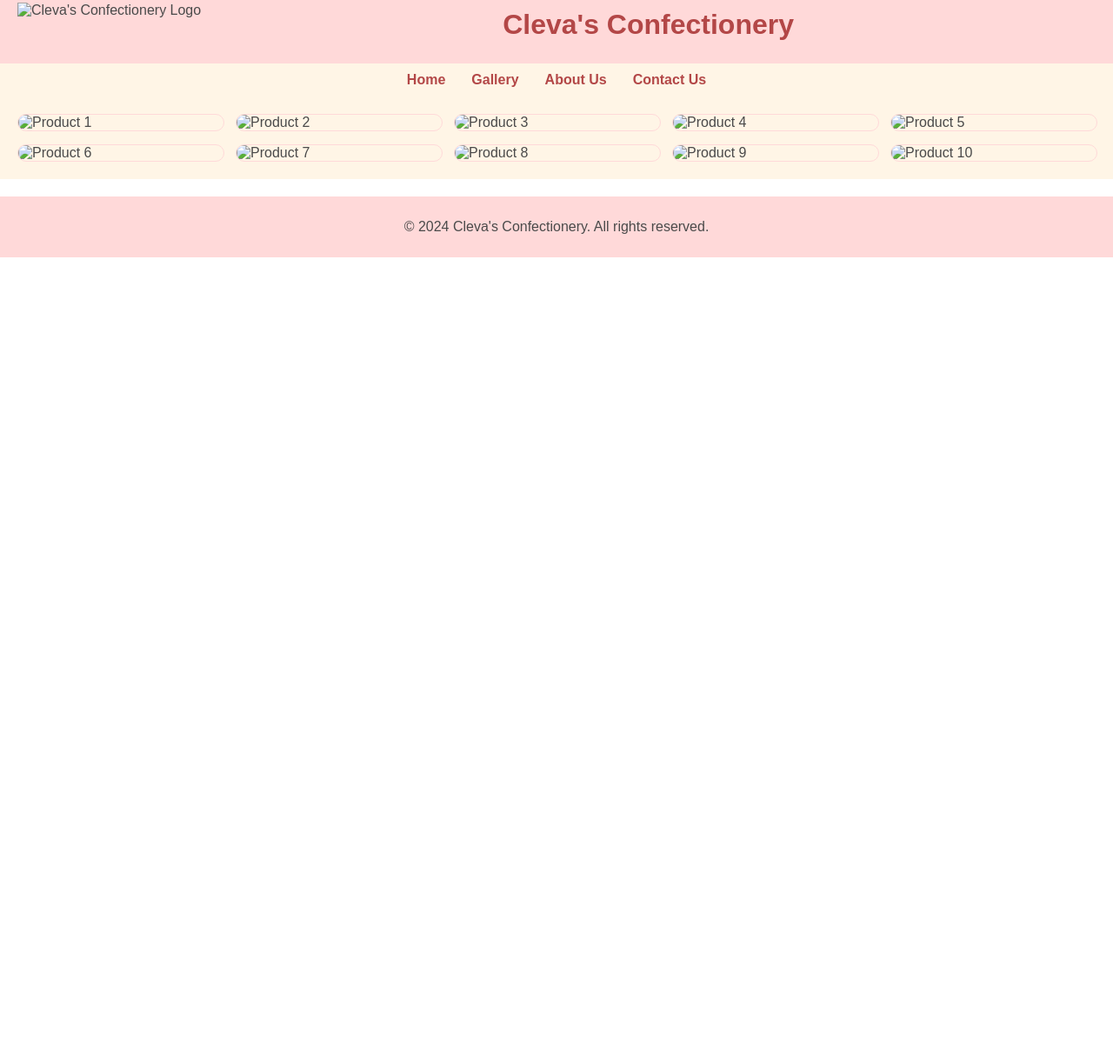
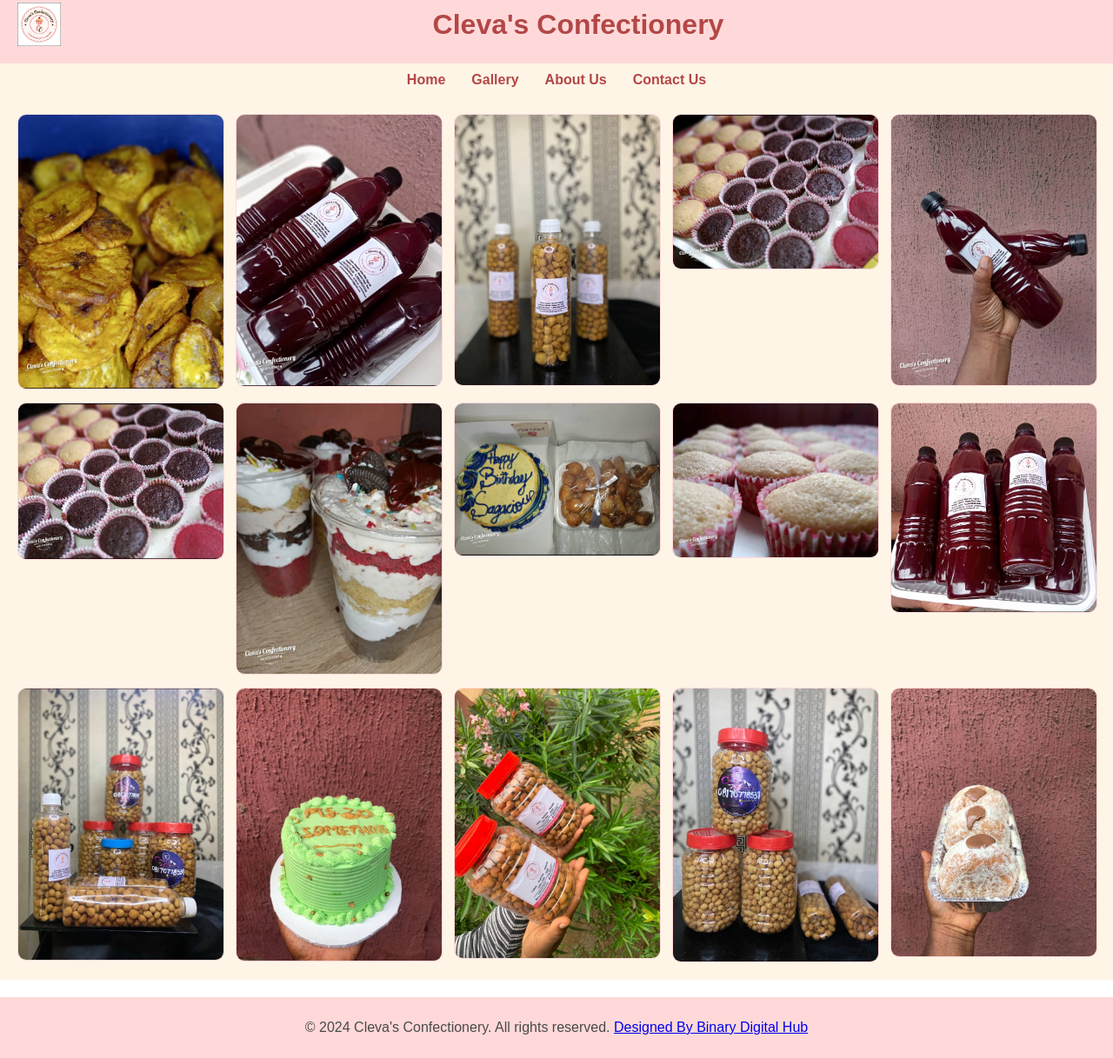
Before and after one commit to Cleva-Confectioneries/cleva, a plain HTML site: page gallery.html in a window 1280 px wide. Shown: the part 17-1234 px from the top of the page at 87% size. Before the commit the page ends 800 px from the top, so only its background shows below. Drawn offline with Linux system fonts and the light colour scheme.

Commit message:
Update gallery.html

```diff
--- a/gallery.html
+++ b/gallery.html
@@ -61,7 +61,7 @@
 </head>
 <body>
     <header>
-        <img src="site-logo.png" alt="Cleva's Confectionery Logo">
+        <img src="logo.jpg" alt="Cleva's Confectionery Logo">
         <h1>Cleva's Confectionery</h1>
     </header>
 
@@ -74,21 +74,26 @@
 
     <section class="gallery">
         <!-- Example of 50 images -->
-        <img src="product1.jpg" alt="Product 1">
-        <img src="product2.jpg" alt="Product 2">
-        <img src="product3.jpg" alt="Product 3">
-        <img src="product4.jpg" alt="Product 4">
-        <img src="product5.jpg" alt="Product 5">
-        <img src="product6.jpg" alt="Product 6">
-        <img src="product7.jpg" alt="Product 7">
-        <img src="product8.jpg" alt="Product 8">
-        <img src="product9.jpg" alt="Product 9">
-        <img src="product10.jpg" alt="Product 10">
-        <!-- Add more images as needed -->
+        <img src="cl11.jpg" alt="Product 1">
+        <img src="cl12.jpg" alt="Product 2">
+        <img src="cl13.jpg" alt="Product 3">
+        <img src="cl14.jpg" alt="Product 4">
+        <img src="cl15.jpg" alt="Product 5">
+        <img src="cl16.jpg" alt="Product 6">
+        <img src="cl17.jpg" alt="Product 7">
+        <img src="cl18.jpg" alt="Product 8">
+        <img src="cl19.jpg" alt="Product 9">
+        <img src="cl20.jpg" alt="Product 10">
+           <img src="cl21.jpg" alt="Product 10">
+           <img src="cl22.jpg" alt="Product 10">
+           <img src="cl23.jpg" alt="Product 10">
+           <img src="cl24.jpg" alt="Product 10">
+           <img src="cl25.jpg" alt="Product 10">
     </section>
 
     <footer>
-        <p>&copy; 2024 Cleva's Confectionery. All rights reserved.</p>
+        <p>&copy; 2024 Cleva's Confectionery. All rights reserved. <a href="https://www.binarydigitalhub.com.ng">Designed By Binary Digital Hub</p></a>
+
     </footer>
 </body>
 </html>
```
